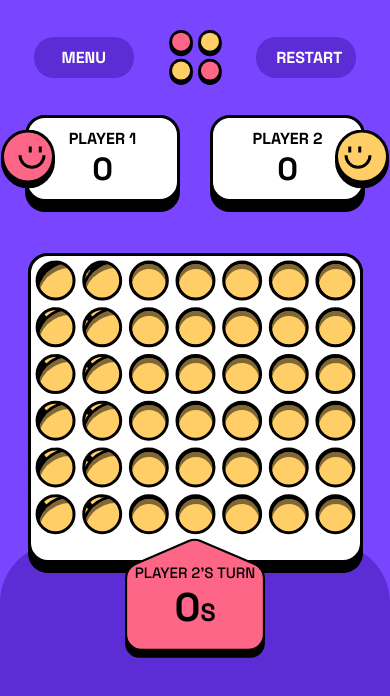
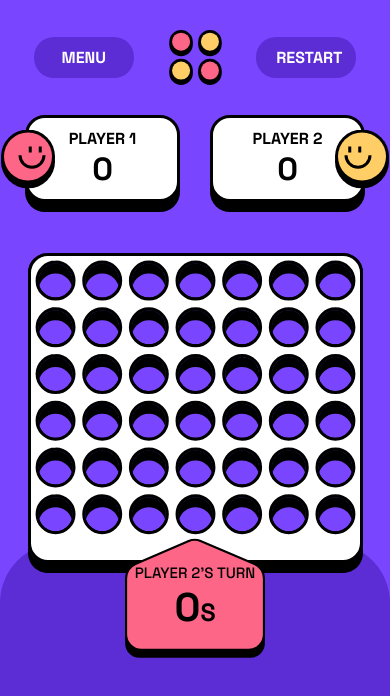
Before and after one commit to Corbiobio/connect_four_v2, a React (Vite) app: page /game in a window 390 px wide. Shown: the top 696 px of the page. Built offline with nearby package versions, Linux system fonts and the light colour scheme.

Commit message:
board and coins in picture for responsive change

```diff
--- a/pages/Game.jsx
+++ b/pages/Game.jsx
@@ -5,14 +5,14 @@ export default function Game() {
     return (
         <main id='Game'>
 
-            {/* <div className='menu'>
+            <div className='menu'>
                 <div className='menu_btn_container'>
                     <p>pause</p>
                     <div className='btn_menu'>continue game</div>
                     <div className='btn_menu'>restart</div>
                     <Link className='btn_menu btn_menu_pink' to="/">quit game</Link>
                 </div>
-            </div> */}
+            </div>
 
             <nav>
                 <button className='btn_nav'>menu</button>
@@ -50,70 +50,201 @@ export default function Game() {
                         <div></div>
                         <div></div>
                     </div>
-                    <img className='board_white board_white_small' src="/images/board-layer-white-small.svg" alt="board" />
-                    <img className='board_white board_white_large' src="/images/board-layer-white-large.svg" alt="board" />
+
+                    <picture className='board_white'>
+                        <source media='(min-width:750px)' srcSet="/images/board-layer-white-large.svg" />
+                        <img src="/images/board-layer-white-small.svg" alt="board" />
+                    </picture>
+
                     <div className='board_game'>
                         <div className='column'>
-                            <div className="item"><img src="/images/counter-yellow-large.svg" alt="" /></div>
-                            <div className="item"><img src="/images/counter-yellow-large.svg" alt="" /></div>
-                            <div className="item"><img src="/images/counter-yellow-large.svg" alt="" /></div>
-                            <div className="item"><img src="/images/counter-yellow-large.svg" alt="" /></div>
-                            <div className="item"><img src="/images/counter-yellow-large.svg" alt="" /></div>
-                            <div className="item"><img src="/images/counter-yellow-large.svg" alt="" /></div>
+                            <picture className="item">
+                                <source media="(min-width:750px)" srcSet='/images/counter-yellow-large.svg' />
+                                <img src="/images/counter-yellow-small.svg" alt="coin" />
+                            </picture>
+                            <picture className="item">
+                                <source media="(min-width:750px)" srcSet='/images/counter-yellow-large.svg' />
+                                <img src="/images/counter-yellow-small.svg" alt="coin" />
+                            </picture>
+                            <picture className="item">
+                                <source media="(min-width:750px)" srcSet='/images/counter-yellow-large.svg' />
+                                <img src="/images/counter-yellow-small.svg" alt="coin" />
+                            </picture>
+                            <picture className="item">
+                                <source media="(min-width:750px)" srcSet='/images/counter-yellow-large.svg' />
+                                <img src="/images/counter-yellow-small.svg" alt="coin" />
+                            </picture>
+                            <picture className="item">
+                                <source media="(min-width:750px)" srcSet='/images/counter-yellow-large.svg' />
+                                <img src="/images/counter-yellow-small.svg" alt="coin" />
+                            </picture>
+                            <picture className="item">
+                                <source media="(min-width:750px)" srcSet='/images/counter-yellow-large.svg' />
+                                <img src="/images/counter-yellow-small.svg" alt="coin" />
+                            </picture>
                         </div>
                         <div className='column'>
-                            <div className="item"><img src="/images/counter-yellow-large.svg" alt="" /></div>
-                            <div className="item"><img src="/images/counter-yellow-large.svg" alt="" /></div>
-                            <div className="item"><img src="/images/counter-yellow-large.svg" alt="" /></div>
-                            <div className="item"><img src="/images/counter-yellow-large.svg" alt="" /></div>
-                            <div className="item"><img src="/images/counter-yellow-large.svg" alt="" /></div>
-                            <div className="item"><img src="/images/counter-yellow-large.svg" alt="" /></div>
+                            <picture className="item">
+                                <source media="(min-width:750px)" srcSet='/images/counter-yellow-large.svg' />
+                                <img src="/images/counter-yellow-small.svg" alt="coin" />
+                            </picture>
+                            <picture className="item">
+                                <source media="(min-width:750px)" srcSet='/images/counter-yellow-large.svg' />
+                                <img src="/images/counter-yellow-small.svg" alt="coin" />
+                            </picture>
+                            <picture className="item">
+                                <source media="(min-width:750px)" srcSet='/images/counter-yellow-large.svg' />
+                                <img src="/images/counter-yellow-small.svg" alt="coin" />
+                            </picture>
+                            <picture className="item">
+                                <source media="(min-width:750px)" srcSet='/images/counter-yellow-large.svg' />
+                                <img src="/images/counter-yellow-small.svg" alt="coin" />
+                            </picture>
+                            <picture className="item">
+                                <source media="(min-width:750px)" srcSet='/images/counter-yellow-large.svg' />
+                                <img src="/images/counter-yellow-small.svg" alt="coin" />
+                            </picture>
+                            <picture className="item">
+                                <source media="(min-width:750px)" srcSet='/images/counter-yellow-large.svg' />
+                                <img src="/images/counter-yellow-small.svg" alt="coin" />
+                            </picture>
                         </div>
                         <div className='column'>
-                            <div className="item"><img src="/images/counter-yellow-small.svg" alt="" /></div>
-                            <div className="item"><img src="/images/counter-yellow-small.svg" alt="" /></div>
-                            <div className="item"><img src="/images/counter-yellow-small.svg" alt="" /></div>
-                            <div className="item"><img src="/images/counter-yellow-small.svg" alt="" /></div>
-                            <div className="item"><img src="/images/counter-yellow-small.svg" alt="" /></div>
-                            <div className="item"><img src="/images/counter-yellow-small.svg" alt="" /></div>
+                            <picture className="item">
+                                <source media="(min-width:750px)" srcSet='/images/counter-yellow-large.svg' />
+                                <img src="/images/counter-yellow-small.svg" alt="coin" />
+                            </picture>
+                            <picture className="item">
+                                <source media="(min-width:750px)" srcSet='/images/counter-yellow-large.svg' />
+                                <img src="/images/counter-yellow-small.svg" alt="coin" />
+                            </picture>
+                            <picture className="item">
+                                <source media="(min-width:750px)" srcSet='/images/counter-yellow-large.svg' />
+                                <img src="/images/counter-yellow-small.svg" alt="coin" />
+                            </picture>
+                            <picture className="item">
+                                <source media="(min-width:750px)" srcSet='/images/counter-yellow-large.svg' />
+                                <img src="/images/counter-yellow-small.svg" alt="coin" />
+                            </picture>
+                            <picture className="item">
+                                <source media="(min-width:750px)" srcSet='/images/counter-yellow-large.svg' />
+                                <img src="/images/counter-yellow-small.svg" alt="coin" />
+                            </picture>
+                            <picture className="item">
+                                <source media="(min-width:750px)" srcSet='/images/counter-yellow-large.svg' />
+                                <img src="/images/counter-yellow-small.svg" alt="coin" />
+                            </picture>
                         </div>
                         <div className='column'>
-                            <div className="item"><img src="/images/counter-yellow-small.svg" alt="" /></div>
-                            <div className="item"><img src="/images/counter-yellow-small.svg" alt="" /></div>
-                            <div className="item"><img src="/images/counter-yellow-small.svg" alt="" /></div>
-                            <div className="item"><img src="/images/counter-yellow-small.svg" alt="" /></div>
-                            <div className="item"><img src="/images/counter-yellow-small.svg" alt="" /></div>
-                            <div className="item"><img src="/images/counter-yellow-small.svg" alt="" /></div>
+                            <picture className="item">
+                                <source media="(min-width:750px)" srcSet='/images/counter-yellow-large.svg' />
+                                <img src="/images/counter-yellow-small.svg" alt="coin" />
+                            </picture>
+                            <picture className="item">
+                                <source media="(min-width:750px)" srcSet='/images/counter-yellow-large.svg' />
+                                <img src="/images/counter-yellow-small.svg" alt="coin" />
+                            </picture>
+                            <picture className="item">
+                                <source media="(min-width:750px)" srcSet='/images/counter-yellow-large.svg' />
+                                <img src="/images/counter-yellow-small.svg" alt="coin" />
+                            </picture>
+                            <picture className="item">
+                                <source media="(min-width:750px)" srcSet='/images/counter-yellow-large.svg' />
+                                <img src="/images/counter-yellow-small.svg" alt="coin" />
+                            </picture>
+                            <picture className="item">
+                                <source media="(min-width:750px)" srcSet='/images/counter-yellow-large.svg' />
+                                <img src="/images/counter-yellow-small.svg" alt="coin" />
+                            </picture>
+                            <picture className="item">
+                                <source media="(min-width:750px)" srcSet='/images/counter-yellow-large.svg' />
+                                <img src="/images/counter-yellow-small.svg" alt="coin" />
+                            </picture>
                         </div>
                         <div className='column'>
-                            <div className="item"><img src="/images/counter-yellow-small.svg" alt="" /></div>
-                            <div className="item"><img src="/images/counter-yellow-small.svg" alt="" /></div>
-                            <div className="item"><img src="/images/counter-yellow-small.svg" alt="" /></div>
-                            <div className="item"><img src="/images/counter-yellow-small.svg" alt="" /></div>
-                            <div className="item"><img src="/images/counter-yellow-small.svg" alt="" /></div>
-                            <div className="item"><img src="/images/counter-yellow-small.svg" alt="" /></div>
+                            <picture className="item">
+                                <source media="(min-width:750px)" srcSet='/images/counter-yellow-large.svg' />
+                                <img src="/images/counter-yellow-small.svg" alt="coin" />
+                            </picture>
+                            <picture className="item">
+                                <source media="(min-width:750px)" srcSet='/images/counter-yellow-large.svg' />
+                                <img src="/images/counter-yellow-small.svg" alt="coin" />
+                            </picture>
+                            <picture className="item">
+                                <source media="(min-width:750px)" srcSet='/images/counter-yellow-large.svg' />
+                                <img src="/images/counter-yellow-small.svg" alt="coin" />
+                            </picture>
+                            <picture className="item">
+                                <source media="(min-width:750px)" srcSet='/images/counter-yellow-large.svg' />
+                                <img src="/images/counter-yellow-small.svg" alt="coin" />
+                            </picture>
+                            <picture className="item">
+                                <source media="(min-width:750px)" srcSet='/images/counter-yellow-large.svg' />
+                                <img src="/images/counter-yellow-small.svg" alt="coin" />
+                            </picture>
+                            <picture className="item">
+                                <source media="(min-width:750px)" srcSet='/images/counter-yellow-large.svg' />
+                                <img src="/images/counter-yellow-small.svg" alt="coin" />
+                            </picture>
                         </div>
                         <div className='column'>
-                            <div className="item"><img src="/images/counter-yellow-small.svg" alt="" /></div>
-                            <div className="item"><img src="/images/counter-yellow-small.svg" alt="" /></div>
-                            <div className="item"><img src="/images/counter-yellow-small.svg" alt="" /></div>
-                            <div className="item"><img src="/images/counter-yellow-small.svg" alt="" /></div>
-                            <div className="item"><img src="/images/counter-yellow-small.svg" alt="" /></div>
-                            <div className="item"><img src="/images/counter-yellow-small.svg" alt="" /></div>
+                            <picture className="item">
+                                <source media="(min-width:750px)" srcSet='/images/counter-yellow-large.svg' />
+                                <img src="/images/counter-yellow-small.svg" alt="coin" />
+                            </picture>
+                            <picture className="item">
+                                <source media="(min-width:750px)" srcSet='/images/counter-yellow-large.svg' />
+                                <img src="/images/counter-yellow-small.svg" alt="coin" />
+                            </picture>
+                            <picture className="item">
+                                <source media="(min-width:750px)" srcSet='/images/counter-yellow-large.svg' />
+                                <img src="/images/counter-yellow-small.svg" alt="coin" />
+                            </picture>
+                            <picture className="item">
+                                <source media="(min-width:750px)" srcSet='/images/counter-yellow-large.svg' />
+                                <img src="/images/counter-yellow-small.svg" alt="coin" />
+                            </picture>
+                            <picture className="item">
+                                <source media="(min-width:750px)" srcSet='/images/counter-yellow-large.svg' />
+                                <img src="/images/counter-yellow-small.svg" alt="coin" />
+                            </picture>
+                            <picture className="item">
+                                <source media="(min-width:750px)" srcSet='/images/counter-yellow-large.svg' />
+                                <img src="/images/counter-yellow-small.svg" alt="coin" />
+                            </picture>
                         </div>
                         <div className='column'>
-                            <div className="item"><img src="/images/counter-yellow-small.svg" alt="" /></div>
-                            <div className="item"><img src="/images/counter-yellow-small.svg" alt="" /></div>
-                            <div className="item"><img src="/images/counter-yellow-small.svg" alt="" /></div>
-                            <div className="item"><img src="/images/counter-yellow-small.svg" alt="" /></div>
-                            <div className="item"><img src="/images/counter-yellow-small.svg" alt="" /></div>
-                            <div className="item"><img src="/images/counter-yellow-small.svg" alt="" /></div>
+                            <picture className="item">
+                                <source media="(min-width:750px)" srcSet='/images/counter-yellow-large.svg' />
+                                <img src="/images/counter-yellow-small.svg" alt="coin" />
+                            </picture>
+                            <picture className="item">
+                                <source media="(min-width:750px)" srcSet='/images/counter-yellow-large.svg' />
+                                <img src="/images/counter-yellow-small.svg" alt="coin" />
+                            </picture>
+                            <picture className="item">
+                                <source media="(min-width:750px)" srcSet='/images/counter-yellow-large.svg' />
+                                <img src="/images/counter-yellow-small.svg" alt="coin" />
+                            </picture>
+                            <picture className="item">
+                                <source media="(min-width:750px)" srcSet='/images/counter-yellow-large.svg' />
+                                <img src="/images/counter-yellow-small.svg" alt="coin" />
+                            </picture>
+                            <picture className="item">
+                                <source media="(min-width:750px)" srcSet='/images/counter-yellow-large.svg' />
+                                <img src="/images/counter-yellow-small.svg" alt="coin" />
+                            </picture>
+                            <picture className="item">
+                                <source media="(min-width:750px)" srcSet='/images/counter-yellow-large.svg' />
+                                <img src="/images/counter-yellow-small.svg" alt="coin" />
+                            </picture>
                         </div>
+                    </div>
 
-
-                    </div>
-                    <img className='board_black board_black_small' src="/images/board-layer-black-small.svg" alt="board" />
-                    <img className='board_black board_black_large' src="/images/board-layer-black-large.svg" alt="board" />
+                    <picture className='board_black' >
+                        <source media="(min-width:750px)" srcSet="/images/board-layer-black-large.svg" />
+                        <img src="/images/board-layer-black-small.svg" alt="board" />
+                    </picture>
 
                     <div className='board_bottom'>
                         <img src="/images/turn-background-red.svg" alt="red triangle" />
--- a/sass/game.scss
+++ b/sass/game.scss
@@ -12,6 +12,7 @@
         display: flex;
         justify-content: center;
         align-items: center;
+        display: none;
 
         .menu_btn_container {
             @include border;
@@ -163,8 +164,9 @@
                 position: absolute;
             }
 
-            .board_white_large {
-                display: none;
+            .board_black {
+                z-index: 1;
+                position: absolute;
             }
 
             .board_game {
@@ -190,6 +192,7 @@
                         z-index: 2;
                         width: 41px;
                         height: 46px;
+                        display: none
                     }
 
                 }
@@ -199,15 +202,6 @@
             .column_for_marker {
                 @extend .board_game;
                 z-index: 4;
-            }
-
-            .board_black {
-                z-index: 1;
-                position: absolute;
-            }
-
-            .board_black_large {
-                display: none;
             }
 
             .board_bottom {
@@ -310,22 +304,6 @@
                 height: 584px;
                 width: 632px;
 
-                .board_white_small {
-                    display: none;
-                }
-
-                .board_black_small {
-                    display: none;
-                }
-
-                .board_white_large {
-                    display: block;
-                }
-
-                .board_black_large {
-                    display: block;
-                }
-
                 .board_game {
                     padding: 17px 17px 59px 17px;
                     grid-column-gap: 18px;
```
